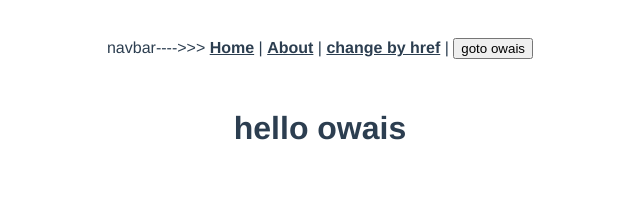
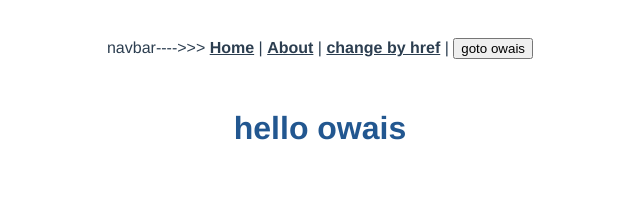
Before and after one commit to Owais897/nisum-vue-session-part2, a Vue app: page /owais in a window 1280 px wide. Shown: the top 200 px of the page, without its empty margins (320-960 px from the left). Built offline with nearby package versions, Linux system fonts and the light colour scheme.

Commit message:
custom directives

```diff
--- a/src/main.js
+++ b/src/main.js
@@ -1,12 +1,18 @@
-import Vue from 'vue'
-import App from './App.vue'
-import router from './router'
-import store from './store'
+import Vue from "vue";
+import App from "./App.vue";
+import router from "./router";
+import store from "./store";
 
-Vue.config.productionTip = false
+Vue.config.productionTip = false;
 
+Vue.directive("rainbow", {
+  bind(el) {
+    // , binding, vnode
+    el.style.color = "#" + Math.random().toString().slice(2, 8);
+  },
+});
 new Vue({
   router,
   store,
-  render: h => h(App)
-}).$mount('#app')
+  render: (h) => h(App),
+}).$mount("#app");
--- a/src/views/Owais.vue
+++ b/src/views/Owais.vue
@@ -1,6 +1,6 @@
 <template>
   <div>
-    <h1>{{ renderOwais() }}</h1>
+    <h1 v-rainbow>{{ renderOwais() }}</h1>
   </div>
 </template>
 
```
Also changed, not shown: 1 other file (tests, documents, lock files or other folders).
